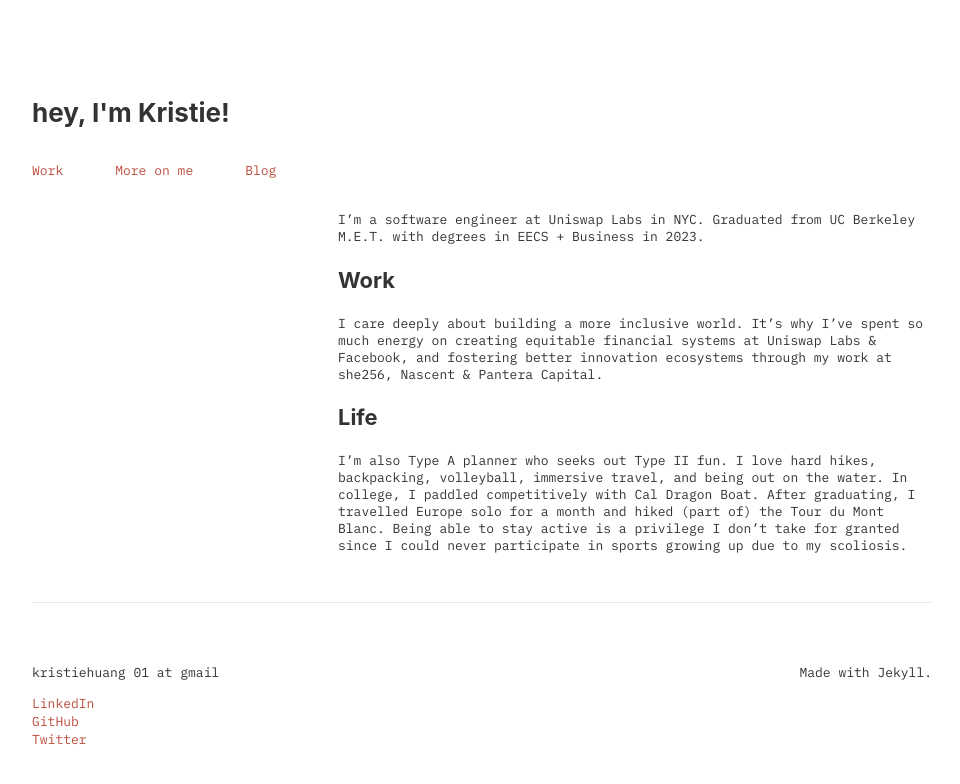
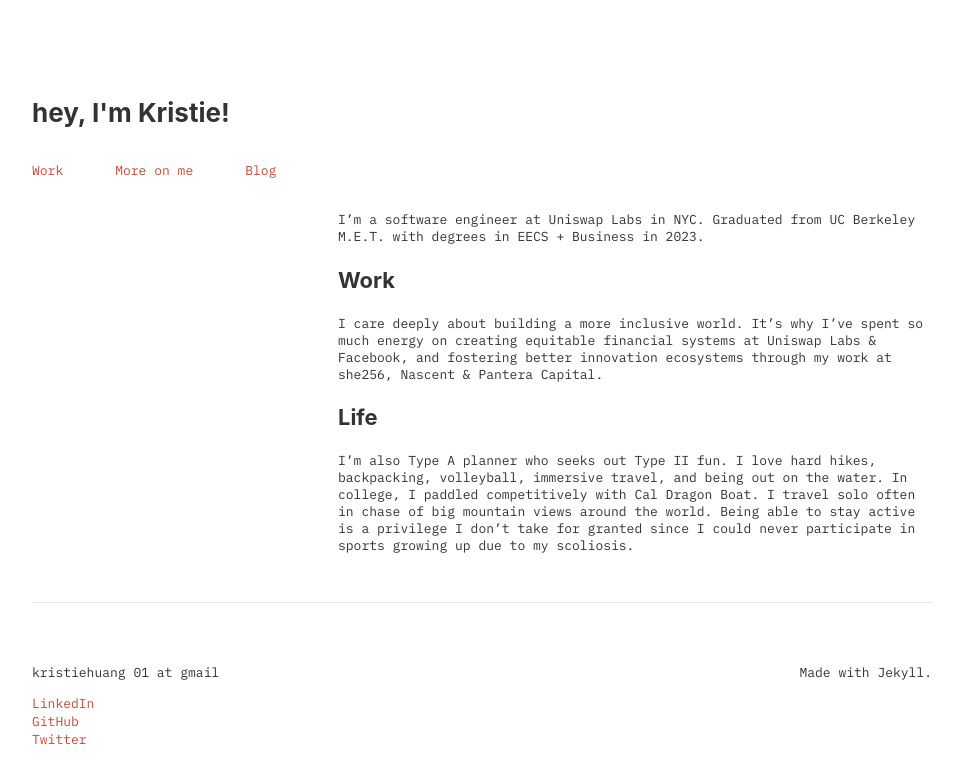
Before and after one commit to kristiehuang/kristiehuang.github.io, a Jekyll site: the page built from index.markdown, in a window 1280 px wide. Shown: the top 784 px of the page, without its empty margins (158-1118 px from the left). Built offline with Jekyll 4.4.1, drawn with Linux system fonts in a browser that asks for light colours.

Commit message:
mountain views bio update

```diff
--- a/index.markdown
+++ b/index.markdown
@@ -13,10 +13,4 @@ I care deeply about building a more inclusive world. It’s why I’ve spent so
 
 <h3><a id="home-life-label" href="/more-on-me">Life</a></h3>
 
-I’m also Type A planner who seeks out Type II fun. I love hard hikes,
-backpacking, volleyball, immersive travel, and being out on the water.
-In college, I paddled competitively with Cal Dragon Boat. After
-graduating, I travelled Europe solo for a month and hiked (part
-of) the Tour du Mont Blanc. Being able to stay active is a privilege I
-don’t take for granted since I could never participate in sports growing
-up due to my scoliosis.
+I’m also Type A planner who seeks out Type II fun. I love hard hikes, backpacking, volleyball, immersive travel, and being out on the water. In college, I paddled competitively with Cal Dragon Boat. I travel solo often in chase of big mountain views around the world. Being able to stay active is a privilege I don’t take for granted since I could never participate in sports growing up due to my scoliosis.
```
